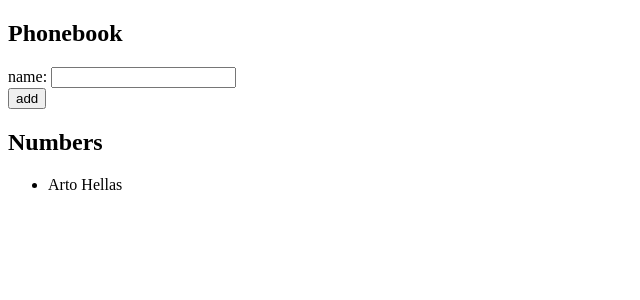
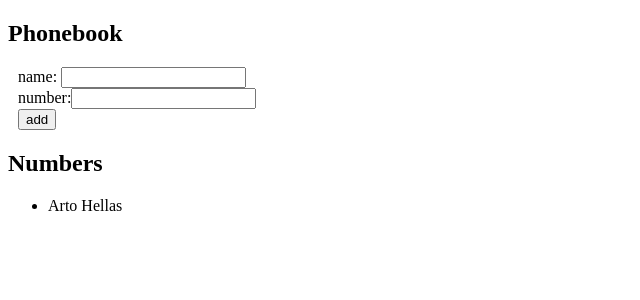
Before and after one commit to maikkinen/part2, a React (Create React App) app in the folder puhelinluettelo/: page / in a window 1280 px wide. Shown: the top 300 px of the page, without its empty margins (0-640 px from the left). Built offline with nearby package versions, Linux system fonts and the light colour scheme.

Commit message:
Teht_2.8, toinen input lisätty, ei vielä tee mtn kivaa

```diff
--- a/puhelinluettelo/src/App.js
+++ b/puhelinluettelo/src/App.js
@@ -6,12 +6,21 @@ const App = () => {
   ])
   const [ newName, setNewName ] = useState('')
 
+
+  // Pitäisikö tän olla erikseen? Vai samikseen?
+  // Kuitenki lisäysjärjestys indeksöi --> safe?
+  // MUTTA VOIHAN TRAK, MITEN EPÄOPTIMAALISTA LASKENNALLISESTI <3<3 (^_^)
+  const [ numbers, setNumber ] = useState([
+    { number: '+358 60 546 2345'}
+  ])
+
   const handleAddPerson = (event) => { // handler
     event.preventDefault()
     const newPerson = {
       name: newName,
     }
 
+    //TODO: vaadi, ettei oo tyhjä. Typerää, että voi lisätä ' ' -nimisen tyypin.
     if (persons.map(person => person.name).includes(newName)) {
       return (window.alert(`${newName} has been added already!`))
     }
@@ -27,11 +36,14 @@ const App = () => {
   return (
     <div>
       <h2>Phonebook</h2>
-      <form onSubmit={handleAddPerson}>
+      <form style={{margin: 10}} onSubmit={handleAddPerson}>
         <div>
           name: <input //input, ja sit sitä händläillään
             value={newName}
             onChange={handleTyping}/>
+        </div>
+        <div>
+          number:<input />
         </div>
         <div>
           <button type="submit">add</button>
```
